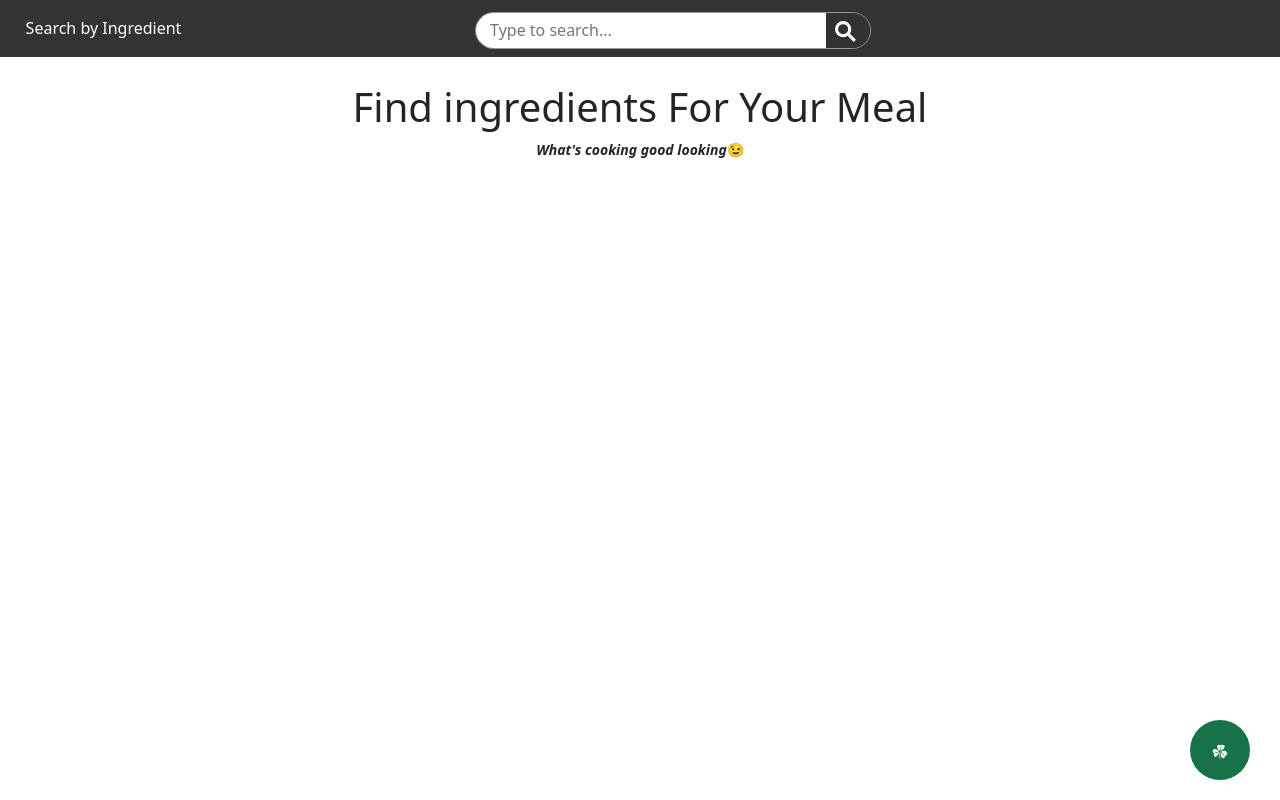
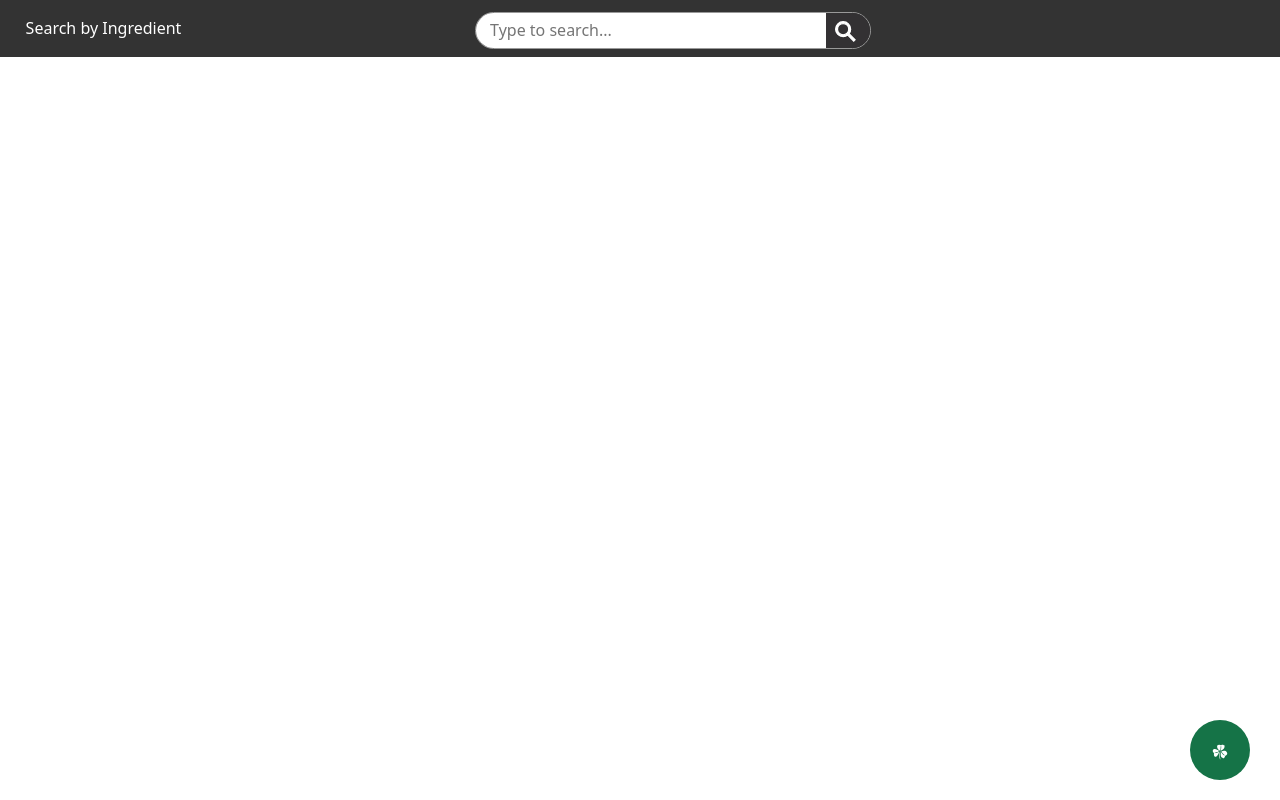
Before and after one commit to Ahmed5827/NomNomNation, a React (Vite) app: page /SearchByName in a window 1280 px wide. Built offline with nearby package versions, Linux system fonts and the light colour scheme.

Commit message:
remove the extra title in search by name

```diff
--- a/src/component/SearchByName/SearchByName.jsx
+++ b/src/component/SearchByName/SearchByName.jsx
@@ -118,12 +118,6 @@ function SearchByName() {
         </div>
       </nav>
       <div className="container top">
-        <h1>Find ingredients For Your Meal</h1>
-        <small>
-          <b>
-            <i>{"What's cooking good looking"}</i>😉
-          </b>
-        </small>
         <div className="searchbar">
         </div>
       </div>
```
